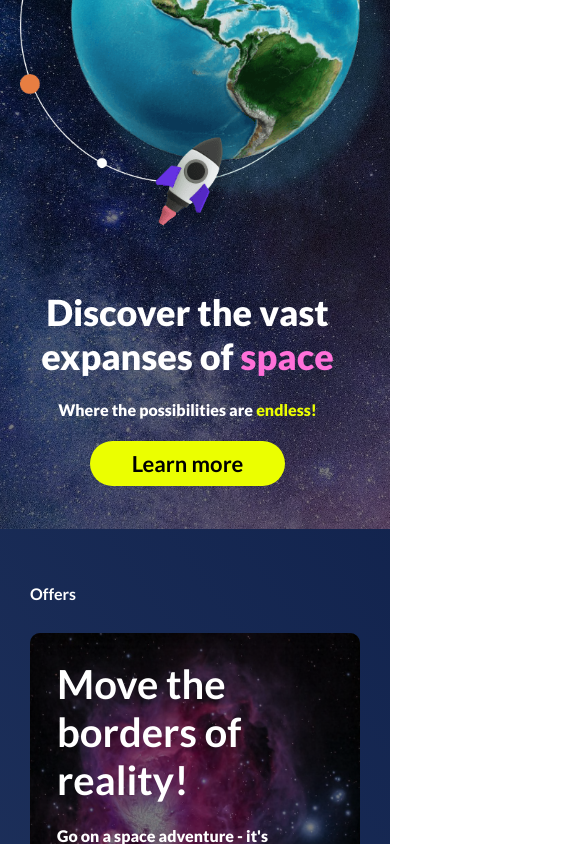
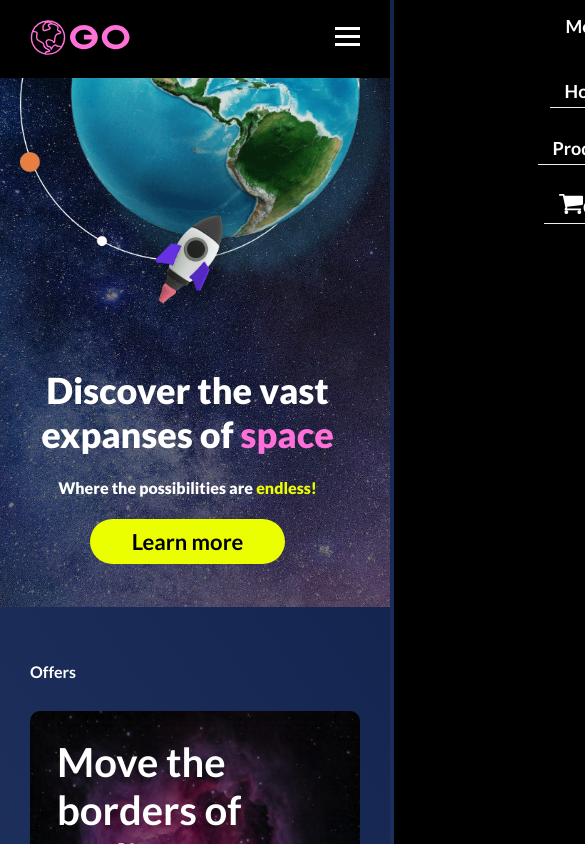
Before and after one commit to AndreyTuguchev/simple_layout, a React (Create React App) app: page / in a window 390 px wide. Shown: the top 844 px of the page, 585 px wide, since content can reach past the window. Built offline with nearby package versions, Linux system fonts and the light colour scheme.

Commit message:
feat: Header, navigation and mobile menu implemented

```diff
--- a/src/App.js
+++ b/src/App.js
@@ -9,11 +9,14 @@ import space_bg_4 from './assets/images/space-bg-4.jpg';
 import './App.css';
 import SectionItem from './components/SectionItem';
 import SectionContext from './components/SectionContext';
+import Header from './components/Header';
 
 function App() {
   return (
     <>
     <div className="App">
+
+    <Header />
 
     <section className='section hero section__hover' style={{backgroundImage: `url(${hero_bg_md})`}}>
       <div className='section-inner '>
--- /dev/null
+++ b/src/components/Header.js
@@ -0,0 +1,49 @@
+import logo from './../assets/images/logo.svg';
+import cart_icon from './../assets/images/cart-icon.svg';
+
+
+
+const toggleMobileMenu = function( cssSelector ){
+    if( !document ) return;
+
+    const mobileMenu = document.querySelector(cssSelector);
+
+    mobileMenu.classList.contains("open") ? mobileMenu.classList.remove("open") : mobileMenu.classList.add("open");
+
+}
+
+export default function Header(){
+
+    return(
+        <header className="header">
+        <nav class="nav">
+            <div className='nav__left'>
+                <img className='nav__logo' src={logo} alt="website logo" />
+            </div>
+            <div className='nav__right'>
+                <div class="nav__toggle" role='button' aria-label="Toggle navigation" onClick={()=>{
+                    toggleMobileMenu('.nav__toggle');
+                }}>
+                     <span class="nav__toggle-icon"></span>
+                     <span class="nav__toggle-icon"></span>
+                     <span class="nav__toggle-icon"></span>
+                </div>
+
+                <ul class="nav__list">
+                    <li class="nav__item"><a href="#home" class="nav__link">Home</a></li>
+                    <li class="nav__item"><a href="#products" class="nav__link">Products</a></li>
+                    <li class="nav__item">
+                    <a href="#cart" class="nav__link cart">
+                    <svg width="24" height="20" viewBox="0 0 24 20" fill="white" xmlns="http://www.w3.org/2000/svg">
+                        <path fill-rule="evenodd" clip-rule="evenodd" d="M9.23358 18.1817C9.23358 17.173 8.41124 16.3633 7.38685 16.3633C6.36248 16.3633 5.54012 17.173 5.54012 18.1817C5.54012 19.1903 6.36248 20 7.38685 20C8.41124 20 9.23358 19.1903 9.23358 18.1817ZM22.1607 18.1817C22.1607 17.173 21.3383 16.3633 20.3139 16.3633C19.2895 16.3633 18.4672 17.173 18.4672 18.1817C18.4672 19.1903 19.2895 20 20.3139 20C21.3383 20 22.1607 19.1903 22.1607 18.1817ZM24.0074 2.72726C24.0074 2.22994 23.589 1.8182 23.084 1.8182H5.75655C5.61231 1.13632 5.59781 0 4.6168 0H0.923317C0.418371 0 0 0.411965 0 0.90892C0 1.40621 0.418371 1.8182 0.923317 1.8182H3.86656L6.42024 13.5085C6.21824 13.9201 5.54012 15.0141 5.54012 15.4544C5.54012 15.9517 5.95851 16.3633 6.46353 16.3633H21.2373C21.7423 16.3633 22.1607 15.9517 22.1607 15.4544C22.1607 14.9574 21.7423 14.5453 21.2373 14.5453H7.96399C8.10823 14.2612 8.31026 13.9628 8.31026 13.6364C8.31026 13.3095 8.18035 12.9547 8.12266 12.6418L23.185 10.9092C23.6611 10.8522 24.0074 10.4545 24.0074 9.99974V2.72726Z" />
+                    </svg>
+
+                        {/* <img class="nav__cart_icon" src={cart_icon} alt="cart icon" width={24} height={20} /> */}
+                    </a>
+                    </li>
+                </ul>
+            </div>
+        </nav>
+      </header>
+    )
+}
--- a/src/styles/_global.scss
+++ b/src/styles/_global.scss
@@ -73,6 +73,55 @@ body{
 
 
 
+
+
+header{
+    background-color: $clr-quaternary;
+}
+
+.nav{
+
+    display: flex;
+    justify-content: space-between;
+    align-items: center;
+    max-width: $content-max-width;
+    margin: auto;
+    padding-top: 20px;
+    padding-bottom: 20px;
+
+    &__logo{
+        max-height: 35px;
+    }
+
+    &__item{
+        margin: 5px 15px;
+    }
+
+    &__list{
+        list-style: none;
+        padding: 0;
+        margin: 0;
+        display: flex;
+        font-size: $font-size-lg;
+
+        & a{
+            text-decoration: none;
+            color: $clr-primary;
+            padding: 5px 15px;
+            transition: background-color 1s ease-in-out;
+        }
+
+        & a:hover{
+            background: linear-gradient(90deg, $clr-tertiary, $clr-secondary);
+            -webkit-background-clip: text;
+            -webkit-text-fill-color: transparent;
+        }
+
+        & a:hover svg{
+            fill: $clr-tertiary;
+        }
+    }
+}
 
 .section{
     position: relative;
@@ -262,7 +311,16 @@ body{
 }
 
 
+@media (max-width: 768px) {
+
+}
+
 @media (max-width: 1140px) {
+
+    .nav{
+        padding-left: 30px;
+        padding-right: 30px;
+    }
 
     .hero{
         &-image{
@@ -399,6 +457,17 @@ body{
             font-size: 1rem;
         }
 
+        &.bottom{
+            .bottom__title{
+                font-size: 1.13rem;
+            }
+
+            .bottom__text,
+            .bottom__link a{
+                font-size: 0.88rem;
+            }
+        }
+
     }
 
     .main{
@@ -411,6 +480,97 @@ body{
     }
 }
 
+@media (max-width: 480px) {
+    .nav{
+
+        position: relative;
+
+        &__toggle{
+            z-index: 7;
+            position: relative;
+
+            &-icon {
+                display: block;
+                width: 25px;
+                height: 3px;
+                background-color: #fff;
+                position: relative;
+                margin-bottom: 5px;
+                transition: margin, transform 0.5s ease;
+            }
+        }
+
+
+        &__toggle.open{
+            .nav__toggle-icon:nth-child(1){
+                transform: rotate(45deg);
+                margin-left: 0px;
+                margin-bottom: -1px;
+
+            }
+
+            .nav__toggle-icon:nth-child(3){
+                transform: rotate(-45deg);
+                margin-top: -10px;
+                margin-left: 0px;
+            }
+
+            .nav__toggle-icon:nth-child(2){
+                visibility: hidden;
+            }
+        }
+
+        &__toggle.open + &__list{
+            right: 0;
+        }
+
+
+        &__item{
+            margin-top: 30px;
+
+            & a{
+                border-bottom: solid 1px #eee;
+            }
+        }
+
+
+        &__list::before{
+            content: "Menu";
+            position: absolute;
+            top: 0;
+            width: 100%;
+            padding-top: 15px;
+        }
+
+        &__list{
+            position: absolute;
+            height: 100vh;
+            width: 100vw;
+            flex-direction: column;
+            z-index: 5;
+            right: -101vw;
+            top: 0;
+            background-color: $clr-quaternary;
+            padding-top: 50px;
+            transition: right 0.5s ease allow-discrete;
+
+        }
+
+
+        &__link.cart img{
+            display: none;
+        }
+
+        &__link.cart::after{
+            content: "Cart";
+            position: relative;
+        }
+    }
+}
+
+@media (min-width: 1024px) {
+
+}
 
 @media (min-width: 768px) {
     .section{
```
Also changed, not shown: src/assets/images/cart-icon.svg (added), src/assets/images/logo.svg (added).
